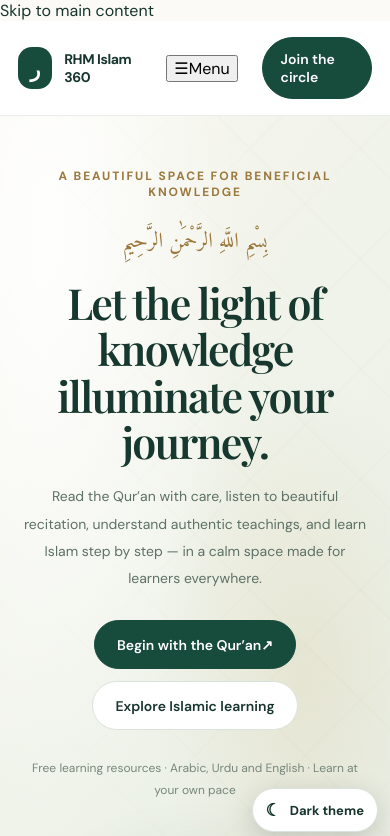
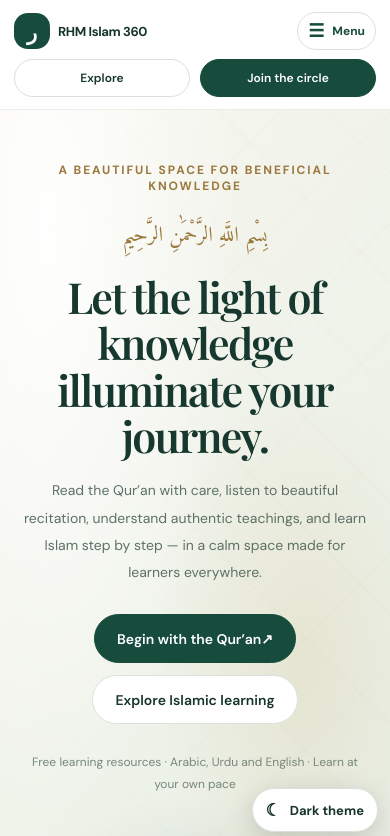
Before and after one commit to muhammadhadiurrehman7-max/rhm-islamic-circle, a Next.js app: page / in a window 390 px wide. Shown: the top 836 px of the page. Built offline with nearby package versions, Linux system fonts and the light colour scheme; a web font is replaced by a local one.

Commit message:
Style accessible mobile navigation and keyboard focus states

```diff
--- a/app/globals.css
+++ b/app/globals.css
@@ -956,3 +956,34 @@ html[data-site-theme="dark"] .heritage-history-links a,html[data-site-theme="dar
 .ayah-tafsir-english p{direction:ltr;text-align:left;line-height:1.9}
 .ayah-tafsir-urdu p{direction:rtl;text-align:right;line-height:2.15;font-size:1.05em}
 @media(max-width:640px){.quran-language-choice{align-items:stretch}.quran-language-choice .reader-tool-button{flex:1;min-width:0}.surah-study-overview{padding:1rem}}
+
+
+/* Accessible responsive primary navigation */
+.skip-to-content{position:absolute;z-index:1000;top:8px;left:8px;padding:10px 14px;border-radius:9px;background:#174b3c;color:#fff;font-weight:700;transform:translateY(-160%);transition:transform .18s ease}
+.skip-to-content:focus{transform:translateY(0)}
+.mobile-menu-toggle{display:none;align-items:center;justify-content:center;gap:8px;min-height:42px;padding:9px 13px;border:1px solid #d9e3dc;border-radius:999px;background:#fff;color:#174b3c;font:700 13px "DM Sans",sans-serif}
+.mobile-menu-toggle span:first-child{font-size:18px;line-height:1}
+.site-header{position:relative;z-index:30}
+.site-header a:focus-visible,.site-header button:focus-visible,.btn:focus-visible{outline:3px solid #c59a55;outline-offset:3px}
+@media(max-width:850px){
+  .site-header{flex-wrap:wrap;gap:12px;padding:14px 20px}
+  .mobile-menu-toggle{display:inline-flex;margin-left:auto}
+  .site-header .nav-links{display:none;position:absolute;top:calc(100% + 1px);left:0;right:0;z-index:40;flex-direction:column;align-items:stretch;gap:0;padding:8px 20px 16px;background:#fff;border-bottom:1px solid #e5e9e3;box-shadow:0 16px 28px rgba(20,48,37,.12)}
+  .site-header .nav-links.is-open{display:flex}
+  .site-header .nav-links a{padding:13px 8px;border-bottom:1px solid #edf0eb;font-size:14px}
+  .site-header .nav-links a:last-child{border-bottom:0}
+  .site-header .nav-actions{margin-left:auto}
+}
+@media(max-width:560px){
+  .site-header{padding:12px 14px;gap:9px}
+  .brand{font-size:13px;gap:8px}
+  .brand-mark{width:36px;height:36px}
+  .mobile-menu-toggle{min-height:38px;padding:7px 10px;font-size:12px}
+  .site-header .nav-actions{width:100%;margin:0}
+  .site-header .nav-actions .btn{flex:1;padding:10px 12px;font-size:12px}
+  .site-header .nav-actions .btn-light{display:inline-flex}
+}
+html[data-site-theme="dark"] .site-header .nav-links{background:#172821;border-color:#34483e}
+html[data-site-theme="dark"] .site-header .nav-links a{color:#e7eee8;border-color:#34483e}
+html[data-site-theme="dark"] .mobile-menu-toggle{background:#172821;color:#f0eee4;border-color:#465b4e}
+@media(prefers-reduced-motion:reduce){.skip-to-content{transition:none}}
```
